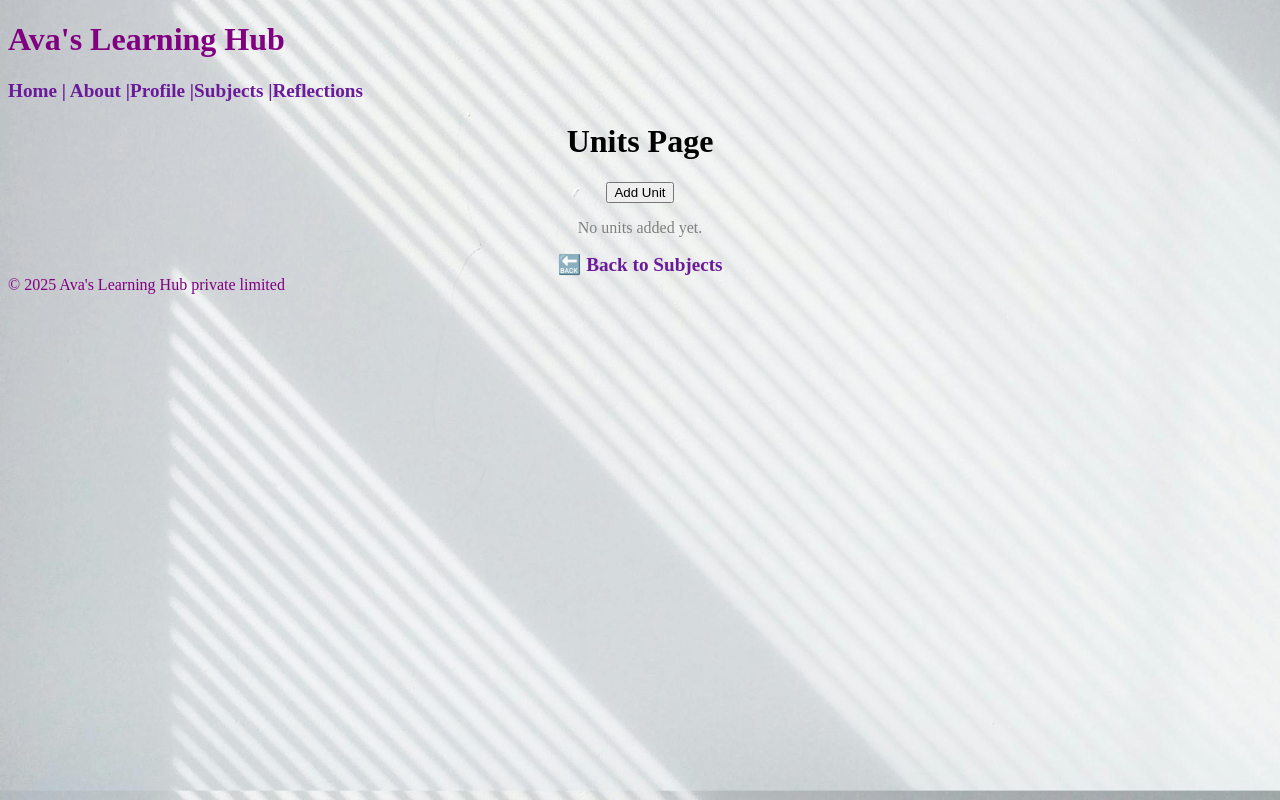
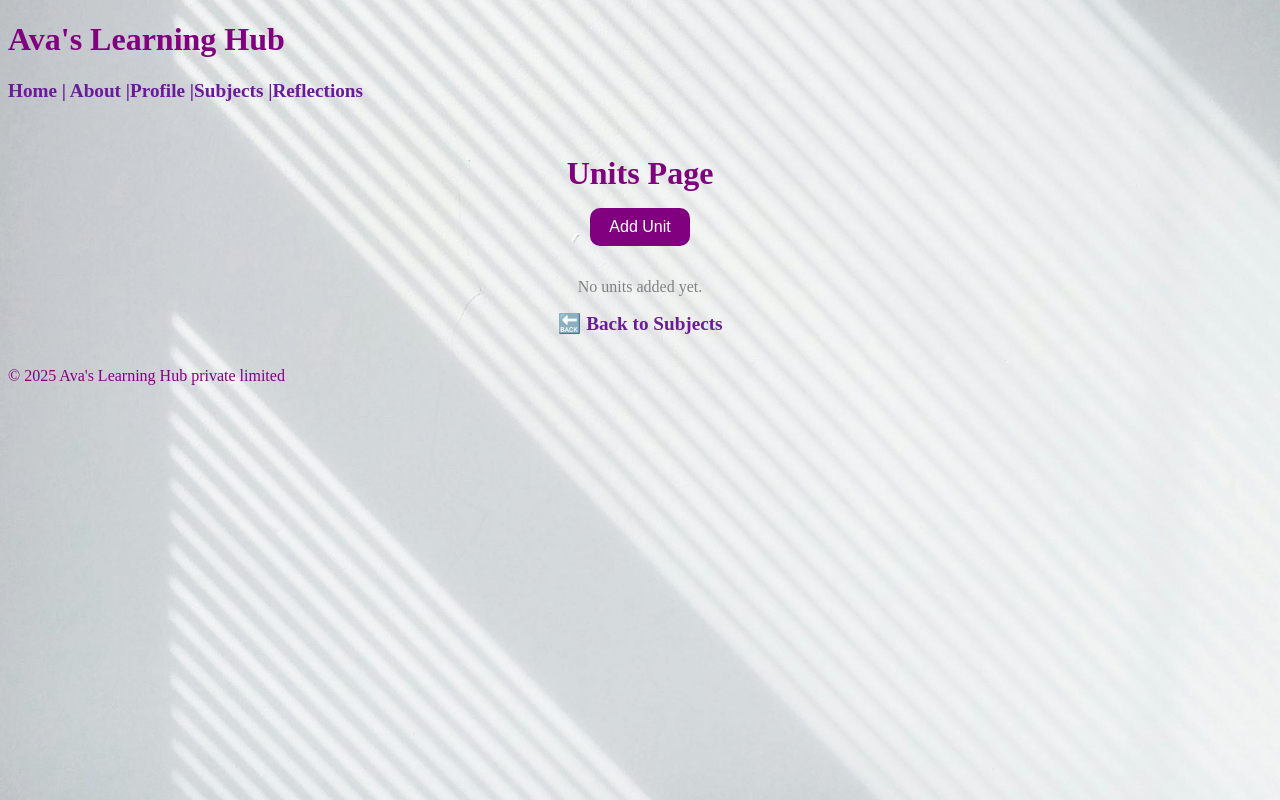
Before and after one commit to DeepthiGirijaThampi/ava-learning-hub, a React (Vite) app: page /units in a window 1280 px wide. Built offline with nearby package versions, Linux system fonts and the light colour scheme.

Commit message:
Style Units

```diff
--- a/src/components/pages/Units.jsx
+++ b/src/components/pages/Units.jsx
@@ -1,11 +1,15 @@
+import CustomButton from "../common/CustomButton";
 
 export default function Units(){
+    function handleAddUnit(){
+        console.log("Added Unit")
+    }
     return(
-        <main>
-             <h1 style={{display:"flex",justifyContent:"center"}}>Units Page</h1>
+        <main className="page-container">
+             <h1 className="page-heading">Units Page</h1>
              {/* Step 1: Add Unit Button */}
              <div style={{ textAlign: "center", margin: "1rem" }}>
-              <button>Add Unit</button>
+              <CustomButton text="Add Unit" onClick={handleAddUnit}/>
              </div>
              {/* Step 2: Placeholder if no units */}
              <p style={{ textAlign: "center", color: "gray" }}>
```
